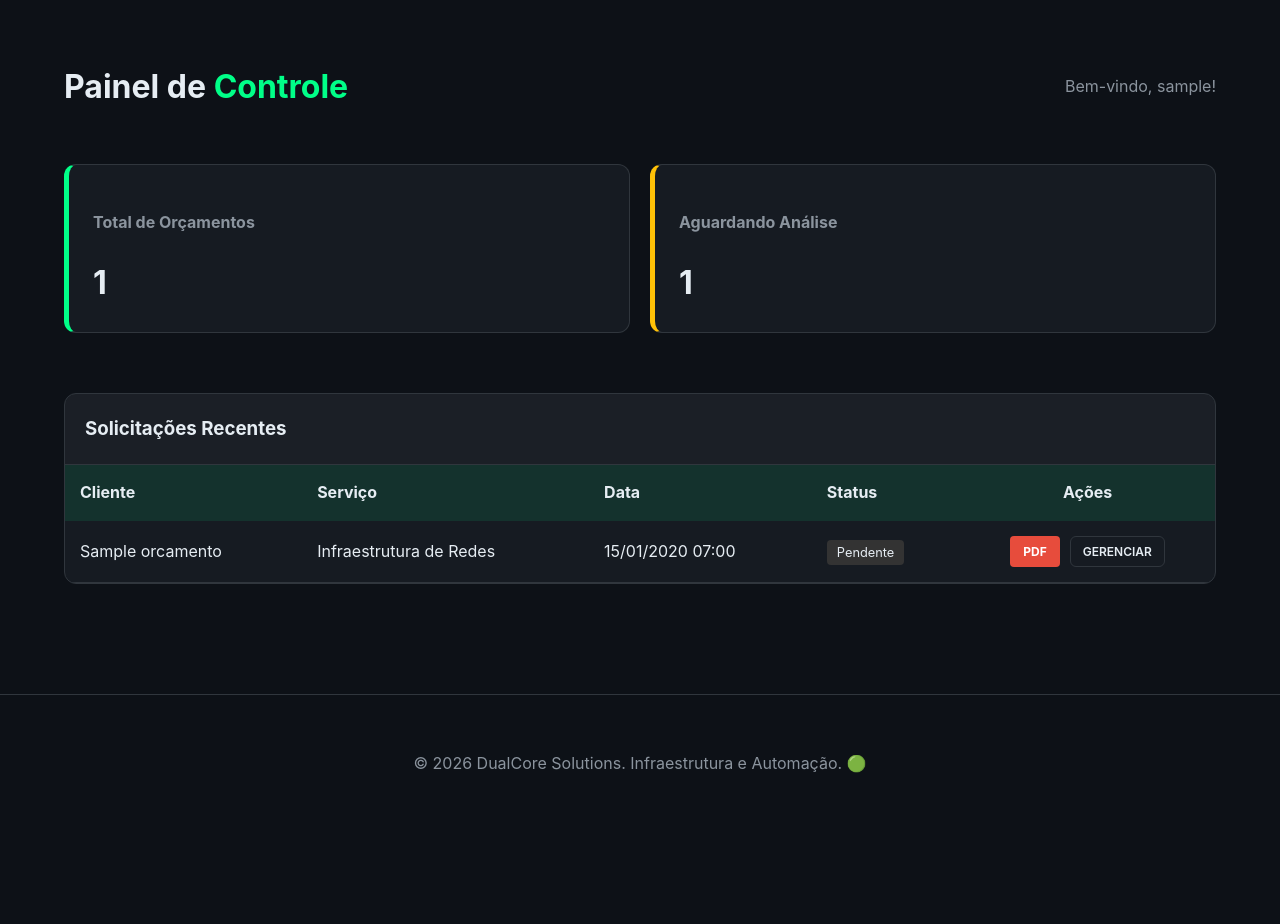
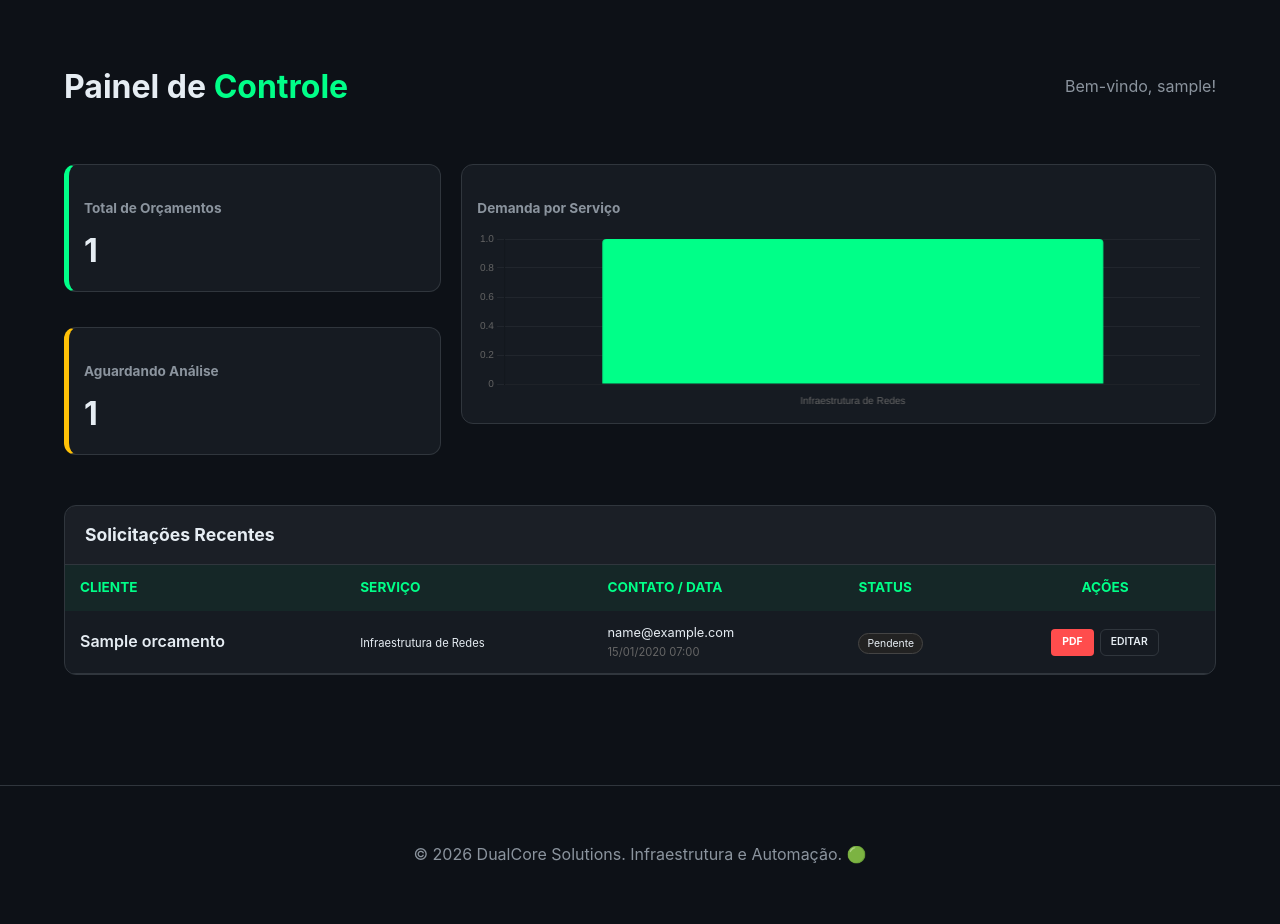
Before and after one commit to DualCoreSolutions/DualCore_Enterprise, a Django app: page /dashboard/ in a window 1280 px wide. Shown: the part 78-1002 px from the top of the page. Before the commit the page ends 851 px from the top, so only its background shows below. Run offline with Django 5.2, Linux system fonts and the light colour scheme; a user stored in the database is signed in; tables that the repository leaves empty hold one stand-in row (values such as "Sample post").

Commit message:
feat: dashboard completo com geração de PDF e gráficos analíticos

```diff
--- a/apps/dashboard/urls.py
+++ b/apps/dashboard/urls.py
@@ -1,8 +1,8 @@
-# apps/dashboard/urls.py
 from django.urls import path
 from . import views
 
 urlpatterns = [
     path('', views.DashboardIndexView.as_view(), name='dashboard'),
+    # Esta linha abaixo é a que ativa a função PDF
     path('pdf/<int:pk>/', views.gerar_pdf_orcamento, name='gerar_pdf'),
 ]
--- a/apps/dashboard/views.py
+++ b/apps/dashboard/views.py
@@ -1,38 +1,63 @@
 # apps/dashboard/views.py
-from django.shortcuts import get_object_or_404
+from django.shortcuts import render, get_object_or_404
 from django.http import HttpResponse
 from django.template.loader import get_template
+from django.views.generic import TemplateView
+from django.contrib.auth.mixins import LoginRequiredMixin
+from django.db.models import Count
 from xhtml2pdf import pisa
 from apps.website.models import Orcamento
-from django.views.generic import TemplateView
-from django.contrib.auth.mixins import LoginRequiredMixin
 
 class DashboardIndexView(LoginRequiredMixin, TemplateView):
+    """View principal do Dashboard com contagem para os Gráficos"""
     template_name = 'dashboard/index.html'
 
     def get_context_data(self, **kwargs):
         context = super().get_context_data(**kwargs)
-        context['orçamentos'] = Orcamento.objects.all().order_by('-data_envio')
+
+        # 1. Dados para a tabela e os cards de resumo
+        orçamentos = Orcamento.objects.all().order_by('-data_envio')
+        context['orçamentos'] = orçamentos
         context['pendentes'] = Orcamento.objects.filter(status='pendente').count()
+
+        # 2. Lógica para os Gráficos (Agrupamento por tipo de serviço)
+        stats = Orcamento.objects.values('servico').annotate(total=Count('servico'))
+
+        # Mapeamento para transformar siglas (infra) em nomes bonitos (Infraestrutura de Redes)
+        servicos_dict = dict(Orcamento.SERVICOS)
+
+        labels = []
+        dados = []
+        for item in stats:
+            label_formatado = servicos_dict.get(item['servico'], item['servico'])
+            labels.append(label_formatado)
+            dados.append(item['total'])
+
+        context['labels_grafico'] = labels
+        context['dados_grafico'] = dados
+
         return context
 
 def gerar_pdf_orcamento(request, pk):
-    # 1. Busca os dados do orçamento no banco de dados
+    """Função que gera o arquivo PDF (O trabalho que havia sumido)"""
+    # 1. Busca o orçamento específico pelo ID (pk)
     orcamento = get_object_or_404(Orcamento, pk=pk)
 
-    # 2. Define o template que será usado para o PDF
+    # 2. Prepara o template do PDF
     template_path = 'dashboard/pdf_template.html'
     context = {'orcamento': orcamento}
 
-    # 3. Prepara a resposta do navegador
+    # 3. Cria a resposta do navegador como um arquivo PDF
     response = HttpResponse(content_type='application/pdf')
     response['Content-Disposition'] = f'attachment; filename="Orcamento_{orcamento.nome}.pdf"'
 
-    # 4. Renderiza o HTML e converte para PDF
+    # 4. Converte o HTML em PDF usando a biblioteca pisa
     template = get_template(template_path)
     html = template.render(context)
     pisa_status = pisa.CreatePDF(html, dest=response)
 
+    # 5. Se der erro na conversão, avisa o usuário
     if pisa_status.err:
-       return HttpResponse('Erro ao gerar PDF', status=400)
+       return HttpResponse('Erro ao gerar o PDF do orçamento.', status=400)
+
     return response
--- a/templates/dashboard/index.html
+++ b/templates/dashboard/index.html
@@ -7,55 +7,70 @@
         <div class="text-muted">Bem-vindo, {{ user.username }}!</div>
     </div>
 
-    <div style="display: grid; grid-template-columns: repeat(auto-fit, minmax(200px, 1fr)); gap: 20px; margin-bottom: 40px;">
-        <div class="card" style="border-left: 5px solid var(--primary);">
-            <h4 class="text-muted">Total de Orçamentos</h4>
-            <div style="font-size: 2rem; font-weight: bold;">{{ orçamentos.count|default:"0" }}</div>
+    <div style="display: grid; grid-template-columns: 1fr 2fr; gap: 20px; margin-bottom: 30px; align-items: stretch;">
+
+        <div style="display: flex; flex-direction: column; gap: 15px;">
+            <div class="card" style="border-left: 5px solid var(--primary); padding: 15px;">
+                <h4 class="text-muted" style="font-size: 0.85rem; margin-bottom: 5px;">Total de Orçamentos</h4>
+                <div style="font-size: 2rem; font-weight: bold;">{{ orçamentos.count|default:"0" }}</div>
+            </div>
+            <div class="card" style="border-left: 5px solid #ffc107; padding: 15px;">
+                <h4 class="text-muted" style="font-size: 0.85rem; margin-bottom: 5px;">Aguardando Análise</h4>
+                <div style="font-size: 2rem; font-weight: bold;">{{ pendentes|default:"0" }}</div>
+            </div>
         </div>
-        <div class="card" style="border-left: 5px solid #ffc107;">
-            <h4 class="text-muted">Aguardando Análise</h4>
-            <div style="font-size: 2rem; font-weight: bold;">{{ pendentes|default:"0" }}</div>
+
+        <div class="card" style="padding: 15px; height: 260px; overflow: hidden;">
+            <h4 class="text-muted" style="font-size: 0.85rem; margin-bottom: 10px;">Demanda por Serviço</h4>
+            <div style="position: relative; height: 180px; width: 100%;">
+                <canvas id="graficoServicos"></canvas>
+            </div>
         </div>
     </div>
 
-    <div class="card" style="padding: 0; overflow: hidden;">
-        <div style="padding: 20px; border-bottom: 1px solid var(--border); background: rgba(255,255,255,0.02);">
-            <h3 style="margin: 0;">Solicitações Recentes</h3>
+    <div class="card" style="padding: 0; overflow: hidden; border: 1px solid var(--border);">
+        <div style="padding: 15px 20px; border-bottom: 1px solid var(--border); background: rgba(255,255,255,0.02);">
+            <h3 style="margin: 0; font-size: 1.1rem;">Solicitações Recentes</h3>
         </div>
         <table style="width: 100%; border-collapse: collapse; text-align: left;">
-            <thead style="background: rgba(0,255,136,0.1);">
+            <thead style="background: rgba(0,255,136,0.05); color: var(--primary);">
                 <tr>
-                    <th style="padding: 15px;">Cliente</th>
-                    <th style="padding: 15px;">Serviço</th>
-                    <th style="padding: 15px;">Data</th>
-                    <th style="padding: 15px;">Status</th>
-                    <th style="padding: 15px; text-align: center;">Ações</th>
+                    <th style="padding: 12px 15px; font-size: 0.85rem;">CLIENTE</th>
+                    <th style="padding: 12px 15px; font-size: 0.85rem;">SERVIÇO</th>
+                    <th style="padding: 12px 15px; font-size: 0.85rem;">CONTATO / DATA</th>
+                    <th style="padding: 12px 15px; font-size: 0.85rem;">STATUS</th>
+                    <th style="padding: 12px 15px; font-size: 0.85rem; text-align: center;">AÇÕES</th>
                 </tr>
             </thead>
             <tbody>
                 {% for item in orçamentos %}
-                <tr style="border-bottom: 1px solid var(--border);">
-                    <td style="padding: 15px;">{{ item.nome }}</td>
-                    <td style="padding: 15px;">{{ item.get_servico_display }}</td>
-                    <td style="padding: 15px;">{{ item.data_envio|date:"d/m/Y H:i" }}</td>
-                    <td style="padding: 15px;">
-                        <span style="padding: 5px 10px; border-radius: 4px; font-size: 0.8rem; background: #333;">
+                <tr style="border-bottom: 1px solid var(--border); transition: 0.3s;" onmouseover="this.style.background='rgba(255,255,255,0.02)'" onmouseout="this.style.background='transparent'">
+                    <td style="padding: 12px 15px; font-weight: 600;">{{ item.nome }}</td>
+                    <td style="padding: 12px 15px;"><span class="badge bg-dark" style="font-size: 0.7rem;">{{ item.get_servico_display }}</span></td>
+                    <td style="padding: 12px 15px;">
+                        <div style="font-size: 0.8rem;">{{ item.email }}</div>
+                        <div style="font-size: 0.7rem; color: #666;">{{ item.data_envio|date:"d/m/Y H:i" }}</div>
+                    </td>
+                    <td style="padding: 12px 15px;">
+                        <span style="padding: 3px 8px; border-radius: 20px; font-size: 0.65rem; background: #222; border: 1px solid #444;">
                             {{ item.get_status_display }}
                         </span>
                     </td>
-                    <td style="padding: 15px; text-align: center; display: flex; gap: 10px; justify-content: center;">
-                        <a href="{% url 'gerar_pdf' item.pk %}" class="btn" style="background: #e74c3c; color: white; padding: 5px 12px; border-radius: 4px; font-size: 0.75rem; text-decoration: none; font-weight: bold;">
-                            PDF
-                        </a>
-                        <a href="/admin/website/orcamento/{{ item.id }}/change/" class="btn btn-outline" style="padding: 5px 12px; font-size: 0.75rem; text-decoration: none;">
-                            GERENCIAR
-                        </a>
+                    <td style="padding: 12px 15px; text-align: center;">
+                        <div style="display: flex; gap: 6px; justify-content: center;">
+                            <a href="{% url 'gerar_pdf' item.pk %}" class="btn" style="background: #ff4d4d; color: white; padding: 4px 10px; border-radius: 4px; font-size: 0.65rem; text-decoration: none; font-weight: bold;">
+                                PDF
+                            </a>
+                            <a href="/admin/website/orcamento/{{ item.id }}/change/" class="btn btn-outline" style="padding: 4px 10px; font-size: 0.65rem; text-decoration: none;">
+                                EDITAR
+                            </a>
+                        </div>
                     </td>
                 </tr>
                 {% empty %}
                 <tr>
                     <td colspan="5" style="padding: 30px; text-align: center;" class="text-muted">
-                        Nenhum orçamento recebido ainda.
+                        Nenhum orçamento encontrado.
                     </td>
                 </tr>
                 {% endfor %}
@@ -63,4 +78,37 @@
         </table>
     </div>
 </div>
+
+<script src="https://cdn.jsdelivr.net/npm/chart.js"></script>
+<script>
+    const ctx = document.getElementById('graficoServicos').getContext('2d');
+    new Chart(ctx, {
+        type: 'bar',
+        data: {
+            labels: {{ labels_grafico|safe }},
+            datasets: [{
+                label: 'Pedidos',
+                data: {{ dados_grafico|safe }},
+                backgroundColor: '#00ff88',
+                borderRadius: 4
+            }]
+        },
+        options: {
+            responsive: true,
+            maintainAspectRatio: false, // Força o gráfico a respeitar a altura do container
+            plugins: { legend: { display: false } },
+            scales: {
+                y: {
+                    beginAtZero: true,
+                    grid: { color: 'rgba(255,255,255,0.05)' },
+                    ticks: { font: { size: 10 } }
+                },
+                x: {
+                    grid: { display: false },
+                    ticks: { font: { size: 10 } }
+                }
+            }
+        }
+    });
+</script>
 {% endblock %}
```
